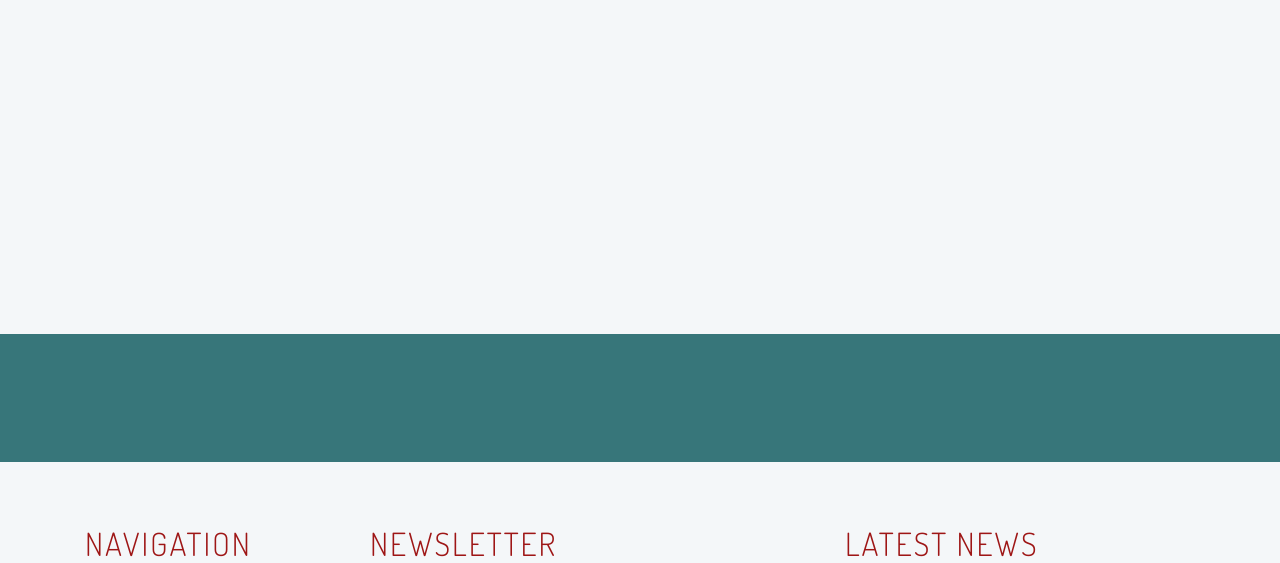
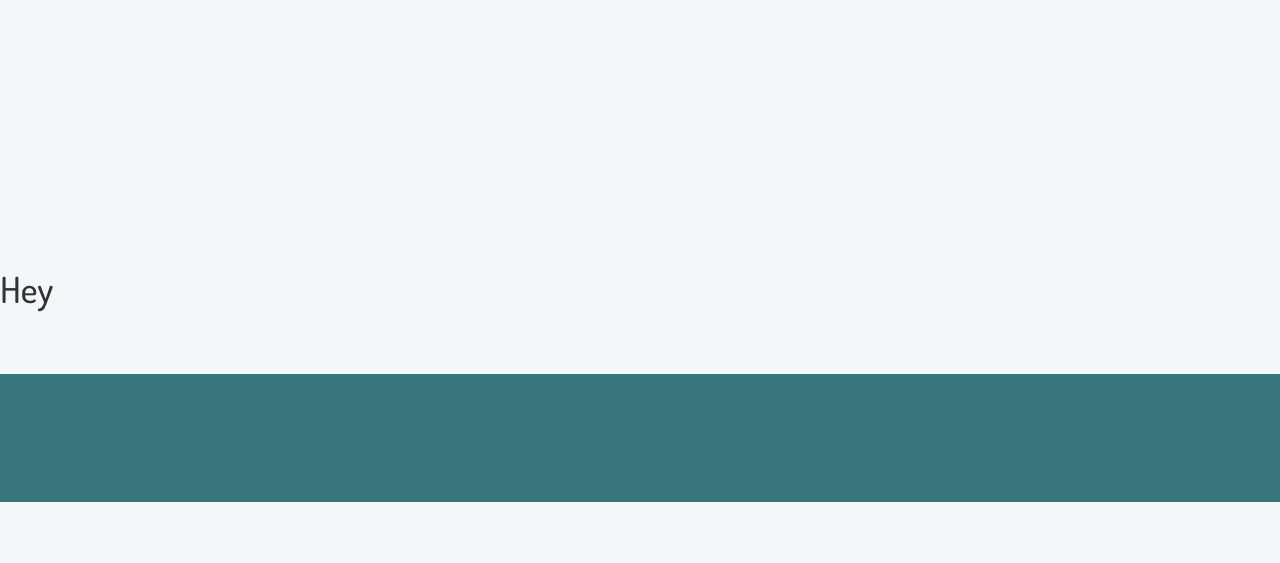
Before and after one commit to jeanbible/projetfinal, a PHP site: page /php/prescolaire.php in a window 1280 px wide. Shown: the part 518-1081 px from the top of the page. Run offline with PHP 8.4, Linux system fonts and the light colour scheme; some web fonts are replaced.

Commit message:
Update prescolaire.php

```diff
--- a/web/php/prescolaire.php
+++ b/web/php/prescolaire.php
@@ -195,6 +195,7 @@ Smartphone Compatible web template, free webdesigns for Nokia, Samsung, LG, Sony
 	<!-- //banner-bottom -->
 	<!-- information -->
 	<div class="information w3lagile">
+    <h1>Hey</h1>
 		<!-- <div class="container">
 			<div class="information-heading">
 				<h3 class="wow fadeInDown animated" data-wow-delay=".5s">Our Services</h3>
```
